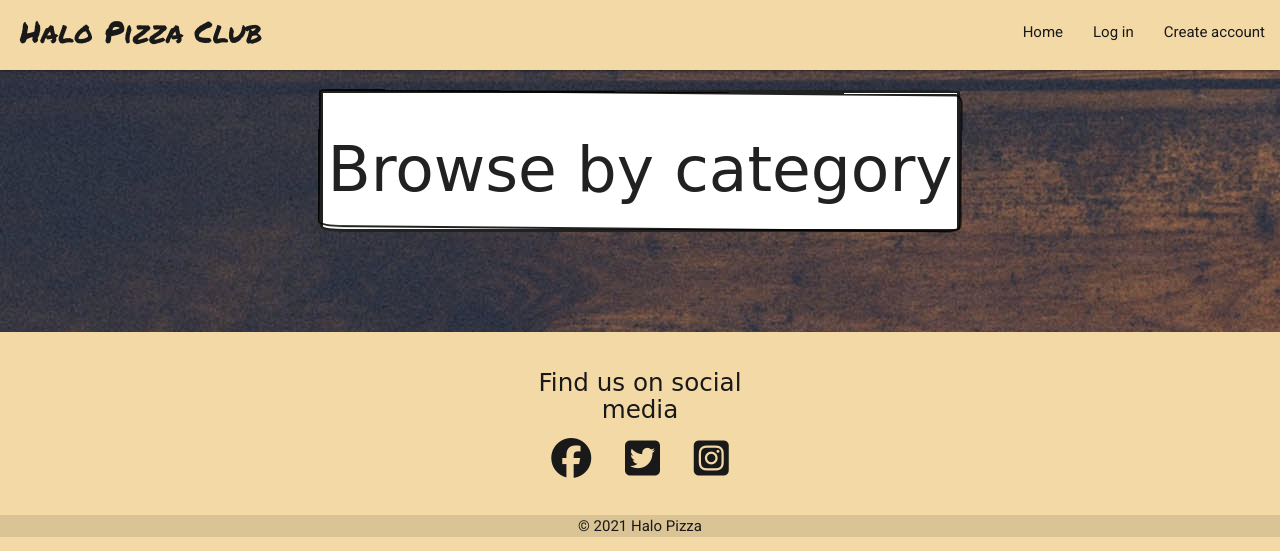
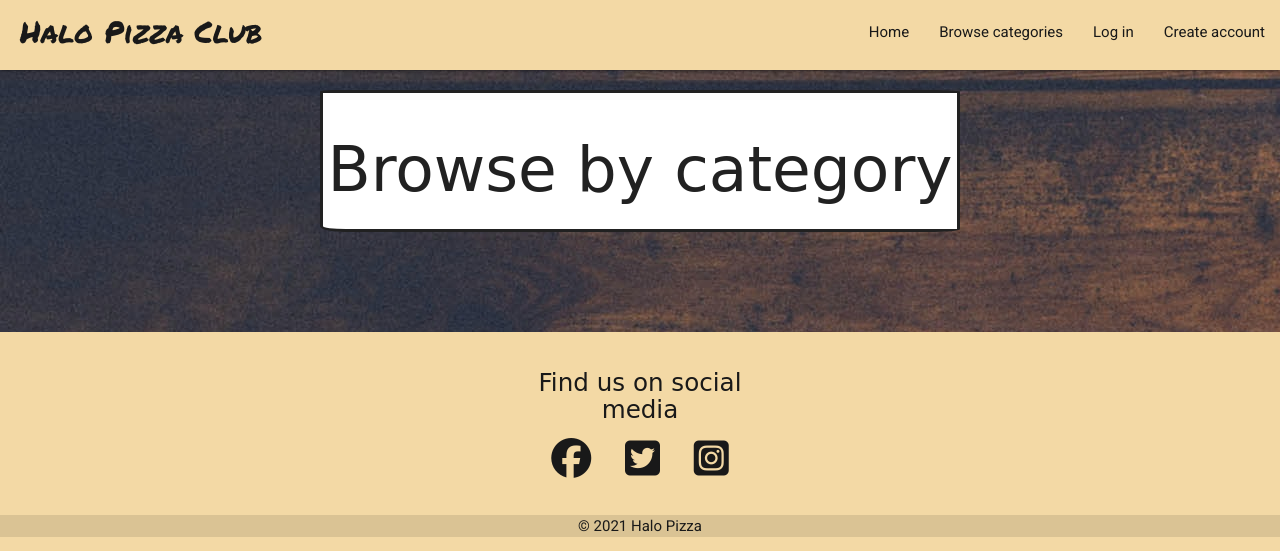
Before and after one commit to James-VT/MS3_Halo_Pizza, a Flask app: page /get_categories in a window 1280 px wide. Shown: the top 551 px of the page. Run offline with Flask 2, Linux system fonts and the light colour scheme; data that the repository does not hold is empty; some libraries are stand-ins or nearby versions; some web fonts are replaced.

Commit message:
edit: Finishes add category functionality and writes it up in testing.md

```diff
--- a/app.py
+++ b/app.py
@@ -216,6 +216,15 @@ def get_categories():
 
 @app.route("/add_category", methods=["GET", "POST"])
 def add_category():
+    if request.method == "POST":
+        category = {
+            "category_name": request.form.get("category_name"),
+            "category_description": request.form.get("category_description")
+        }
+        mongo.db.categories.insert_one(category)
+        flash("New category added successfully!")
+        return redirect(url_for("get_categories"))
+
     return render_template("add_category.html")
 
 
--- a/static/css/style.css
+++ b/static/css/style.css
@@ -138,6 +138,16 @@ hr {
 .positive-button-style-bottom-margin {
     margin-bottom: 20px;
     background-color: #176421;
+}
+
+.category-headliner {
+    border: 3px solid;
+    border-radius: 2% 6% 5% 4% / 1% 1% 2% 4%;
+    text-align: center;
+    width: 50%;
+    margin-top: 20px;
+    background: #ffffff;
+    position: relative;
 }
 
 /* ------------------View recipe page */
--- a/templates/base.html
+++ b/templates/base.html
@@ -28,10 +28,10 @@
                 <a href="#" data-target="mobile-demo" class="sidenav-trigger sidenav-trigger-btn"><i class="fas fa-bars"></i></a>
                 <ul class="right hide-on-med-and-down">
                     <li><a href="{{ url_for('get_recipes') }}" class="navbar-text">Home</a></li>
+                    <li><a href="{{ url_for('get_categories') }}" class="navbar-text">Browse categories</a></li>
                     {% if session.user %}
                         <li><a href="{{ url_for('account', username=session['user']) }}" class="navbar-text">Account</a></li>
                         <li><a href="{{ url_for('add_recipe') }}" class="navbar-text">Submit a recipe</a></li>
-                        <li><a href="{{ url_for('get_categories') }}" class="navbar-text">Browse categories</a></li>
                         <li><a href="{{ url_for('logout') }}" class="navbar-text">Log out</a></li>
                     {% else %}
                         <li><a href="{{ url_for('login') }}" class="navbar-text">Log in</a></li>
--- a/templates/categories.html
+++ b/templates/categories.html
@@ -1,7 +1,7 @@
 {% extends "base.html" %}
 {% block content %}
 
-    <div class="row card-style">
+    <div class="row category-headliner">
         <h1 class="center-align">Browse by category</h1>
         {% if session.user|lower == "admin"|lower %}
                 <a href="{{ url_for('add_category') }}" class="btn-large positive-button-style-bottom-margin">Add category</a>
```
Also changed, not shown: testing.md (+14 -0 lines).
